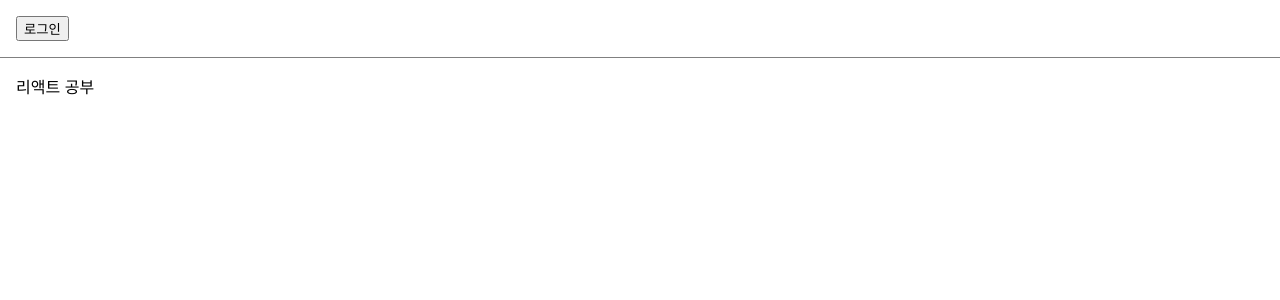
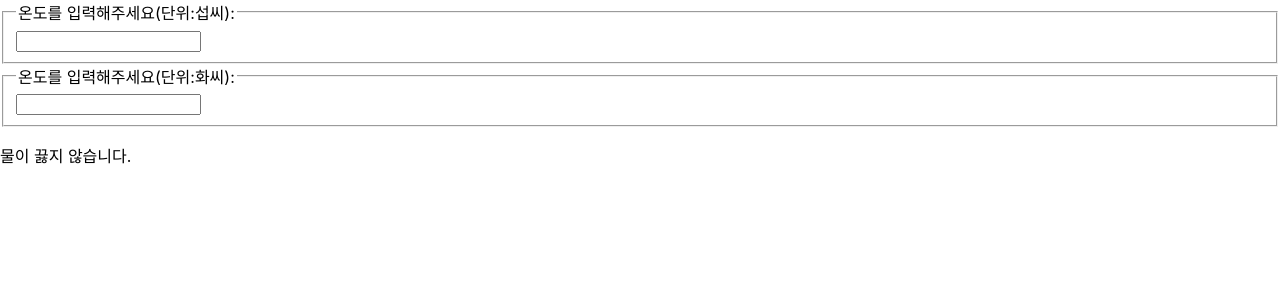
Before and after one commit to munhwas1140/reactstudy, a React (Create React App) app: page / in a window 1280 px wide. Shown: the top 300 px of the page. Built offline with nearby package versions, Linux system fonts and the light colour scheme.

Commit message:
2024-01-01

```diff
--- /dev/null
+++ b/src/chapter_10/AttendanceBook.jsx
@@ -0,0 +1,32 @@
+import React from "react";
+
+const students = [
+    {
+        id: 1,
+        name: "inje",
+    },
+    {
+        id: 2,
+        name: "Steve",
+    },
+    {
+        id: 3,
+        name: "Bill",
+    },
+    {
+        id: 4,
+        name: "Jeff",
+    },
+];
+
+function AttendanceBook(props) {
+    return (
+        <ul>
+            {students.map((student) => {
+                return <li key={student.id}>{student.name}</li>
+            })}
+        </ul>
+    );
+}
+
+export default AttendanceBook;
--- /dev/null
+++ b/src/chapter_11/SignUp.jsx
@@ -0,0 +1,38 @@
+import React, {useState} from "react";
+
+function SignUp(porps) {
+    const [name, setName] = useState("");
+    const [gender, setGender] = useState("남자")
+
+    return (
+        <form onSubmit={(event) => {
+            alert(`이름: ${name}, 성별: ${gender}`);
+            event.preventDefault();
+        }}>
+            <label>
+                이름:
+                <input type="text"
+                    value={name}
+                    onChange={(event) => {
+                        setName(event.target.value);
+                    }} />
+            </label>
+            <br />
+            <label>
+                성별:
+                <select
+                    value={gender}
+                    onChange={(event) => {
+                        setGender(event.target.value);
+                    }}
+                >
+                    <option value="남자">남자</option>
+                    <option value="여자">여자</option>
+                </select>
+            </label>
+            <button type="submit">제출</button>
+        </form>
+    );
+}
+
+export default SignUp;
--- /dev/null
+++ b/src/chapter_12/Calculator.jsx
@@ -0,0 +1,63 @@
+import React, {useState} from "react";
+import TemperatureInput from "./TemperatureInput";
+
+function BoilingVerdict(props) {
+    if(props.celsius >= 100) {
+        return <p>물이 끓습니다.</p>;
+    }
+    return <p>물이 끓지 않습니다.</p>
+}
+
+function toCelsius(fahrenheit) {
+    return ((fahrenheit - 32) * 5) / 9;
+}
+
+function toFahrenheit(celsius) {
+    return (celsius * 9) / 5 + 32;
+}
+
+function tryConvert(temperature, convert) {
+    const input = parseFloat(temperature);
+    if(Number.isNaN(input)) {
+        return "";
+    }
+    const output = convert(input);
+    const rounded = Math.round(output * 1000) / 1000;
+    return rounded.toString();
+}
+
+function Calculator(props) {
+    const [temperature, setTemperature] = useState("");
+    const [scale, setScale] = useState("c");
+
+    const handleCelsiusChange = (temperature) => {
+        setTemperature(temperature);
+        setScale("c");
+    };
+
+    const handleFahrenheitChange = (temperature) => {
+        setTemperature(temperature);
+        setScale("f");
+    };
+
+    const celsius = scale === "f" ? tryConvert(temperature, toCelsius) : temperature;
+    const fahrenheit = scale === "c" ? tryConvert(temperature, toFahrenheit) : temperature;
+
+    return (
+        <div>
+            <TemperatureInput
+                scale="c"
+                temperature={celsius}
+                onTemperatureChange={handleCelsiusChange}
+            />
+            <TemperatureInput
+                scale="f"
+                temperature={fahrenheit}
+                onTemperatureChange={handleFahrenheitChange}
+            />
+            <BoilingVerdict celsius={parseFloat(celsius)} />
+        </div>
+    );
+}
+
+export default Calculator;
--- /dev/null
+++ b/src/chapter_12/TemperatureInput.jsx
@@ -0,0 +1,24 @@
+const scaleNames = {
+    c: "섭씨",
+    f: "화씨",
+};
+
+function TemperatureInput(props) {
+    const handleChange = (event) => {
+        props.onTemperatureChange(event.target.value);
+    };
+
+    return (
+        <fieldset>
+            <legend>
+                온도를 입력해주세요(단위:{scaleNames[props.scale]}):
+            </legend>
+            <input
+                value={props.temperature}
+                onChange={handleChange}
+            />
+        </fieldset>
+    );
+}
+
+export default TemperatureInput;
--- a/src/index.js
+++ b/src/index.js
@@ -12,6 +12,9 @@
 import Accommodation from './chapter_07/Accommodate';
 import ConfirmButton from './chapter_08/ConfirmButton';
 import LandingPage from './chapter_09/LandingPage';
+import Attendancebook from './chapter_10/AttendanceBook';
+import SignUp from './chapter_11/SignUp';
+import Calculator from './chapter_12/Calculator';
 
 const root = ReactDOM.createRoot(document.getElementById('root'));
 // setInterval(() => {
@@ -29,7 +32,10 @@
     {/* <TextInputWithFocusButton /> */}
     {/* <Accommodation /> */}
     {/* <ConfirmButton /> */}
-    <LandingPage />
+    {/* <LandingPage /> */}
+    {/* <Attendancebook /> */}
+    {/* <SignUp /> */}
+    <Calculator />
   </React.StrictMode>
 );
 
```
